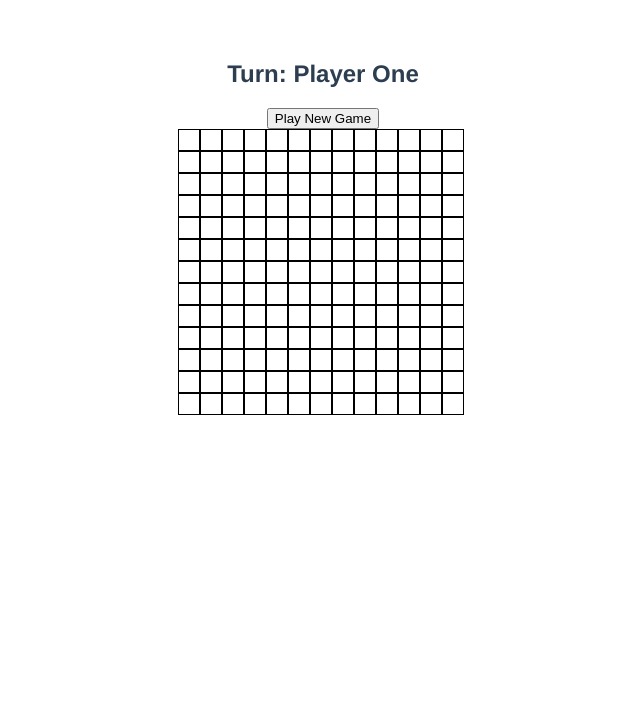
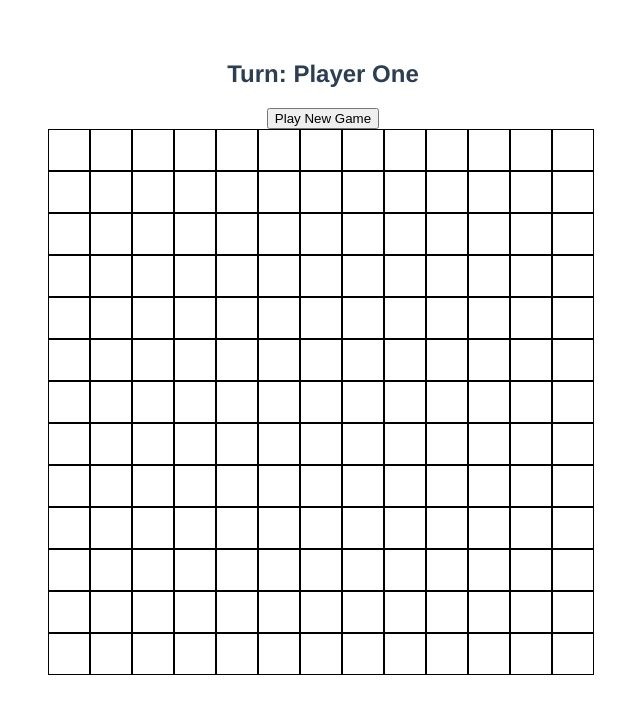
Before and after one commit to rostovd/gomoku-vue, a Vue app: page / in a window 1280 px wide. Shown: the top 714 px of the page, without its empty margins (317-957 px from the left). Built offline with nearby package versions, Linux system fonts and the light colour scheme.

Commit message:
optimized for screens

```diff
--- a/src/components/Board.vue
+++ b/src/components/Board.vue
@@ -207,17 +207,26 @@ ul {
   list-style: none;
   display: flex;
   flex-wrap: wrap;
-  max-width: 290px;
+  max-width: 550px;
   margin: 0 auto;
   padding: 0;
-  font-size: 10px;
 }
 li {
   border: 1px solid black;
-  width: 20px;
-  height: 20px;
+  width: 40px;
+  height: 40px;
   display: flex;
   justify-content: center;
   align-items: center;
 }
+@media (min-width: 320px) and (max-width: 767px) {
+  li {
+    width: 20px;
+    height: 20px;
+  }
+  ul {
+    max-width: 290px;
+    font-size: 10px;
+  }
+}
 </style>
```
